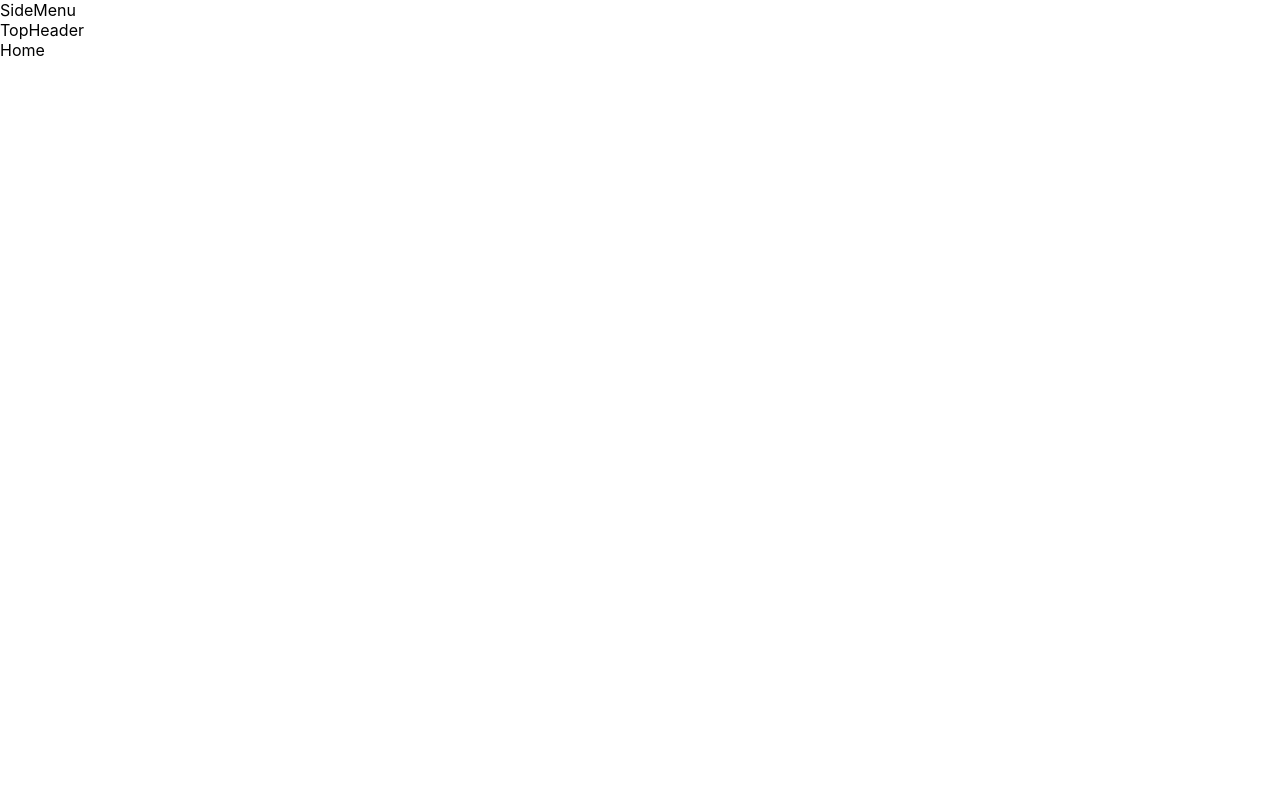
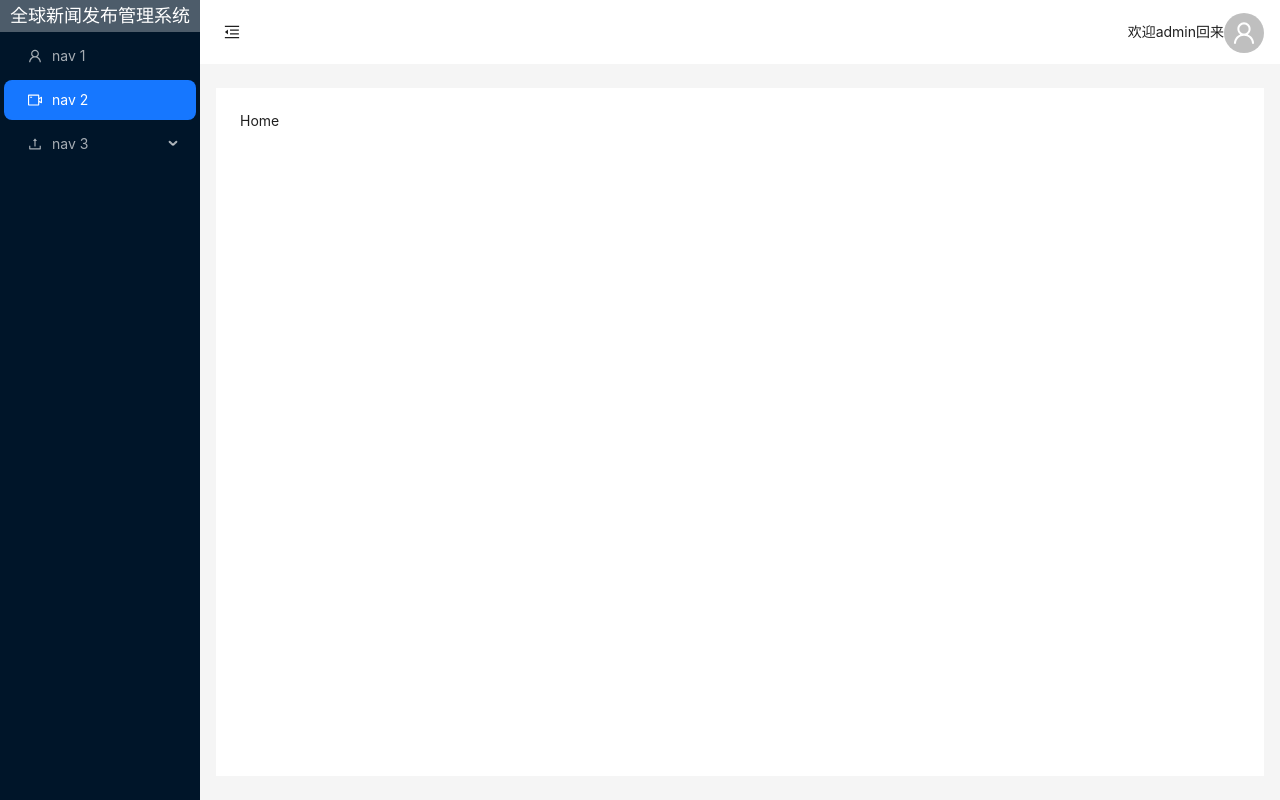
Before and after one commit to vindinser/NewsSystem, a React (Create React App) app: page /#/home in a window 1280 px wide. Built offline with nearby package versions, Linux system fonts and the light colour scheme.

Commit message:
完成基本页面布局（侧边栏、标题栏、主体）

```diff
--- a/package.json
+++ b/package.json
@@ -6,6 +6,7 @@
     "@testing-library/jest-dom": "^5.16.5",
     "@testing-library/react": "^13.4.0",
     "@testing-library/user-event": "^13.5.0",
+    "antd": "^5.7.0",
     "axios": "^1.4.0",
     "http-proxy-middleware": "^2.0.6",
     "react": "^18.2.0",
--- a/src/App.js
+++ b/src/App.js
@@ -2,9 +2,7 @@ import IndexRouter from "./route";
 
 function App() {
   return (
-    <div className="App">
       <IndexRouter></IndexRouter>
-    </div>
   );
 }
 
--- a/src/components/sandbox/SideMenu.js
+++ b/src/components/sandbox/SideMenu.js
@@ -1,12 +1,84 @@
 // 侧边栏
-import React from "react";
+import React, { useState } from "react";
+import { withRouter } from 'react-router-dom';
+import {
+  UploadOutlined,
+  UserOutlined,
+  VideoCameraOutlined,
+} from '@ant-design/icons';
+import { Layout, Menu } from 'antd';
+import './index.scss';
 
-const SideMenu = () => {
+const { Sider } = Layout;
+
+const SideMenu = (props) => {
+  const [collapsed, setCollapsed] = useState(false);
+
+  const items = [
+    {
+      key: '/home',
+      icon: <UserOutlined />,
+      label: 'nav 1',
+      onClick: ({ key }) => {
+        console.log(key, props)
+        props.history.push(key)
+      }
+    },
+    {
+      key: '2',
+      icon: <VideoCameraOutlined />,
+      label: 'nav 2',
+    },
+    {
+      key: '3',
+      icon: <UploadOutlined />,
+      label: 'nav 3',
+      children: [
+        {
+          type: 'group',
+          label: 'Item 1',
+          children: [
+            {
+              label: 'Option 1',
+              key: 'setting:1',
+            },
+            {
+              label: 'Option 2',
+              key: 'setting:2',
+            },
+          ],
+        },
+        {
+          type: 'group',
+          label: 'Item 2',
+          children: [
+            {
+              label: 'Option 3',
+              key: 'setting:3',
+            },
+            {
+              label: 'Option 4',
+              key: 'setting:4',
+            },
+          ],
+        },
+      ]
+    },
+  ]
+
   return (
-    <div>
-      SideMenu
-    </div>
+    <Sider trigger={null} collapsible collapsed={collapsed}>
+      <div className="logo">
+        全球新闻发布管理系统
+      </div>
+      <Menu
+        theme="dark"
+        mode="inline"
+        defaultSelectedKeys={['2']}
+        items={items}
+      />
+    </Sider>
   )
 }
 
-export default SideMenu
+export default withRouter(SideMenu)
--- a/src/components/sandbox/TopHeader.js
+++ b/src/components/sandbox/TopHeader.js
@@ -1,11 +1,56 @@
 // 导航栏
-import React from "react";
+import React, {useState} from "react";
+import {
+  MenuFoldOutlined,
+  MenuUnfoldOutlined,
+  UserOutlined
+} from '@ant-design/icons';
+import { Layout, theme, Button, Dropdown, Avatar  } from 'antd';
+const { Header } = Layout;
 
 const TopHeader = () => {
+  const [collapsed, setCollapsed] = useState(false);
+
+  const {
+    token: { colorBgContainer },
+  } = theme.useToken();
+
+  const items = [
+    {
+      key: '1',
+      label: '超级管理员',
+    },
+    {
+      key: '4',
+      danger: true,
+      label: '退出登录',
+    },
+  ];
+
   return (
-    <div>
-      TopHeader
-    </div>
+    <Header
+      style={{
+        padding: 0,
+        background: colorBgContainer,
+      }}
+    >
+      <Button
+        type="text"
+        icon={collapsed ? <MenuUnfoldOutlined /> : <MenuFoldOutlined />}
+        onClick={() => setCollapsed(!collapsed)}
+        style={{
+          fontSize: '16px',
+          width: 64,
+          height: 64,
+        }}
+      />
+      <div style={{ float: "right", marginRight: '16px' }}>
+        <span>欢迎admin回来</span>
+        <Dropdown menu={{ items }}>
+          <Avatar size='large' icon={<UserOutlined />} />
+        </Dropdown>
+      </div>
+    </Header>
   )
 }
 
--- /dev/null
+++ b/src/components/sandbox/index.scss
@@ -0,0 +1,7 @@
+.logo {
+  line-height: 32px;
+  color: #FFF;
+  background-color: rgba(255, 255, 255, 0.3);
+  font-size: 18px;
+  text-align: center;
+}
--- a/src/views/sandbox/NewSandBox.js
+++ b/src/views/sandbox/NewSandBox.js
@@ -1,4 +1,4 @@
-// 沙箱
+// 沙箱组件
 import React from "react";
 import {Redirect, Route, Switch} from "react-router-dom";
 import SideMenu from "../../components/sandbox/SideMenu";
@@ -9,12 +9,28 @@ import RoleList from "./right-manage/RoleList";
 import RightList from "./right-manage/RightList";
 import NoPermission from "./nopermission/NoPermission";
 
+import { Layout, theme } from 'antd';
+const { Content } = Layout;
+
 const NewSandBox = () => {
+  const {
+    token: { colorBgContainer },
+  } = theme.useToken();
+
   return (
-    <div>
+    <Layout style={{ minHeight: '100vh' }}>
       <SideMenu />
+      <Layout>
         <TopHeader />
 
+        <Content
+          style={{
+            margin: '24px 16px',
+            padding: 24,
+            minHeight: 280,
+            background: colorBgContainer,
+          }}
+        >
           <Switch>
             <Route path="/home" component={Home} />
             <Route path="/user-manage/list" component={UserList} />
@@ -25,7 +41,9 @@ const NewSandBox = () => {
             <Redirect from="/" to="/home" exact />
             <Route path="*" component={NoPermission} />
           </Switch>
-    </div>
+        </Content>
+      </Layout>
+    </Layout>
   )
 }
 
```
Also changed, not shown: public/note/note.md (+17 -0 lines), 1 other file (tests, documents, lock files or other folders). Lines whose indentation alone changed are shown as unchanged.
